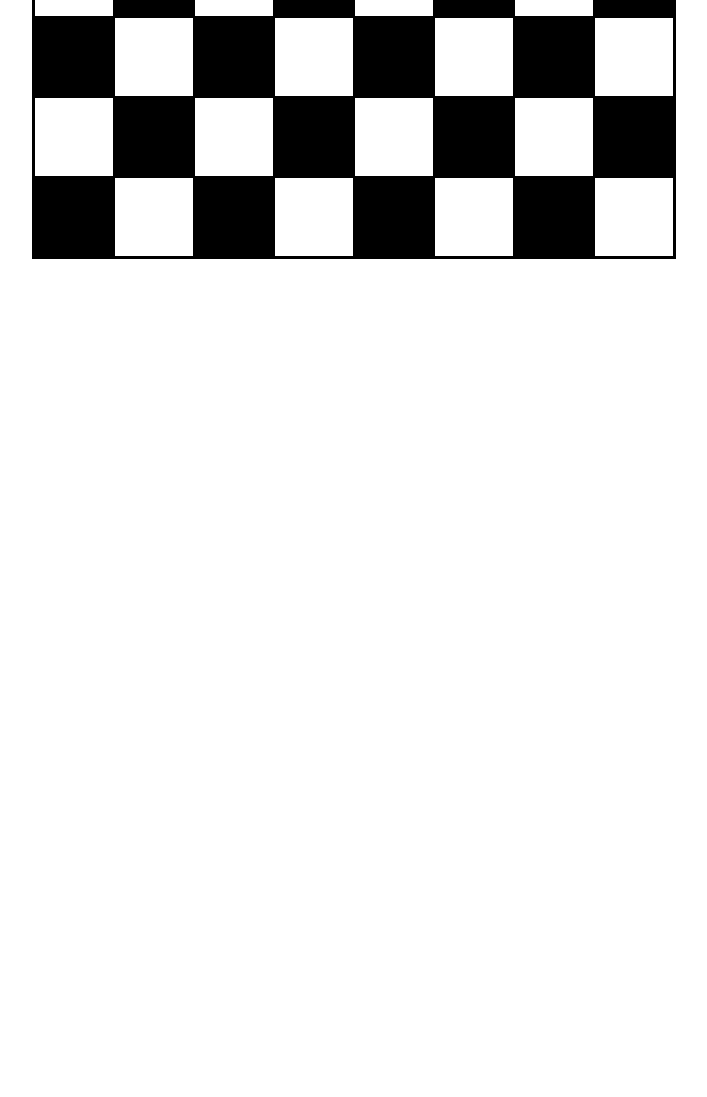
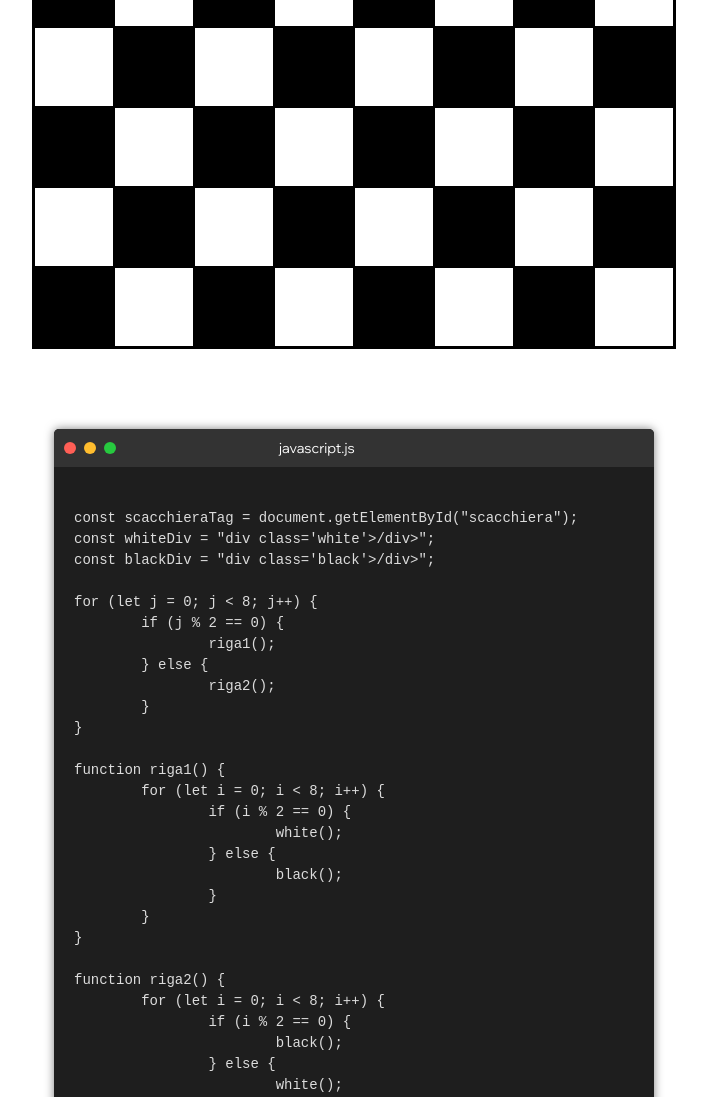
Before and after one commit to BaffoMannaro/basic-javascript-exercises, a plain HTML site: page src/html/esercizio_2.html in a window 1280 px wide. Shown: the part 500-1597 px from the top of the page, without its empty margins (286-993 px from the left). Before the commit the page ends 800 px from the top, so only its background shows below. Drawn offline with Linux system fonts and the light colour scheme.

```diff
--- a/src/css/esercizio_2.css
+++ b/src/css/esercizio_2.css
@@ -7,14 +7,17 @@
 
 body {
 	margin: 0;
+	position: relative;
 }
 
 h1 {
-	margin: 0;
-	padding: 25px;
-	background-color: #f3a002;
-	color: #fff;
-	text-align: center;
+  margin: 0 auto;
+  padding: 30px;
+  font-size: 3em;
+  text-align: center;
+	text-wrap: balance;
+  background-color: #F4C403;
+  color: #000;
 }
 
 #scacchiera {
@@ -41,3 +44,58 @@ h1 {
 	background-color: #fff;
 	border: 1px solid #000;
 }
+
+.editor{
+  display: flex;
+  justify-content: center;
+  align-items: center;
+  margin: 5em 0;
+}
+
+.editor-container{
+  width: 80%;
+  max-width: 600px;
+  background-color: #1e1e1e;
+  border-radius: 5px;
+  box-shadow: 0 0 10px rgba(0, 0, 0, 0.5);
+  overflow: hidden;
+}
+.editor-header{
+  background-color: #333;
+  padding: 10px;
+  color: #fff;
+  font-size: 14px;
+  display: flex;
+  align-items: center;
+}
+.editor-header span{
+  margin-left: 10px;
+}
+.editor-header .buttons{
+  display: flex;
+  margin-right: 25%;
+}
+.editor-header .button{
+  width: 12px;
+  height: 12px;
+  border-radius: 50%;
+  margin-right: 8px;
+}
+.button.close{
+  background-color: #ff5f56;
+}
+.button.minimize{
+  background-color: #ffbd2e;
+}
+.button.maximize{
+  background-color: #27c93f;
+}
+.editor-content{
+  padding: 20px;
+  background-color: #1e1e1e;
+  color: #dcdcdc;
+  font-family: 'Courier New', Courier, monospace;
+  font-size: 14px;
+  line-height: 1.5;
+  white-space: pre;
+}
--- a/src/html/esercizio_2.html
+++ b/src/html/esercizio_2.html
@@ -9,8 +9,63 @@
 		<script src="../js/esercizio_2.js" defer></script>
 	</head>
 	<body>
-		<h1>Crea una scacchiera (8x8), alternando quadrati bianchi e neri</h1>
+		<h1>Create a chessboard (8x8), alternating black and white squares</h1>
 
 		<div id="scacchiera"></div>
+
+		<div class="editor">
+			<div class="editor-container">
+				<div class="editor-header">
+						<div class="buttons">
+								<div class="button close"></div>
+								<div class="button minimize"></div>
+								<div class="button maximize"></div>
+						</div>
+						<span>javascript.js</span>
+				</div>
+				<div class="editor-content" contenteditable="false">
+const scacchieraTag = document.getElementById("scacchiera");
+const whiteDiv = "div class='white'>/div>";
+const blackDiv = "div class='black'>/div>";
+
+for (let j = 0; j < 8; j++) {
+	if (j % 2 == 0) {
+		riga1();
+	} else {
+		riga2();
+	}
+}
+
+function riga1() {
+	for (let i = 0; i < 8; i++) {
+		if (i % 2 == 0) {
+			white();
+		} else {
+			black();
+		}
+	}
+}
+
+function riga2() {
+	for (let i = 0; i < 8; i++) {
+		if (i % 2 == 0) {
+			black();
+		} else {
+			white();
+		}
+	}
+}
+
+function white() {
+	scacchieraTag.innerHTML += whiteDiv;
+}
+
+function black() {
+	scacchieraTag.innerHTML += blackDiv;
+}
+				</div>
+			</div>
+		</div>
+
 	</body>
 </html>
```
Also changed, not shown: index.html (+2 -2 lines), src/css/esercizio_1.css (+34 -11 lines), src/html/esercizio_1.html (+5 -2 lines).
